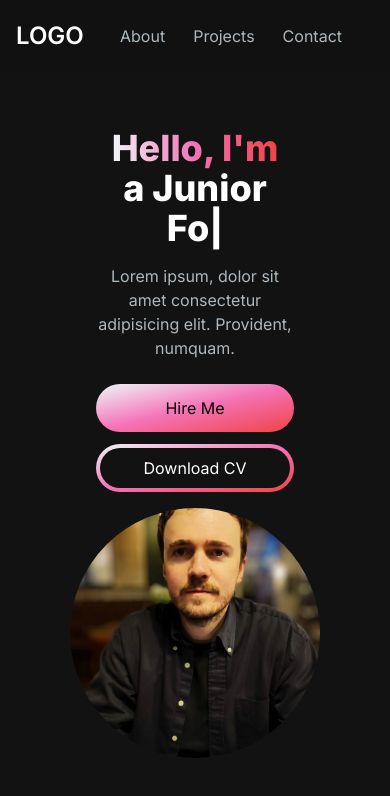
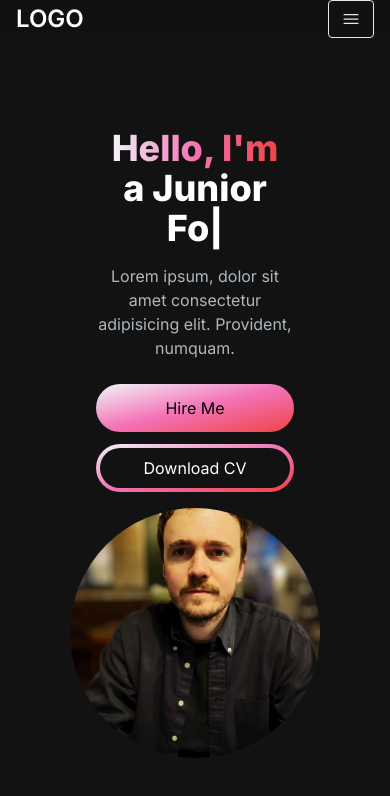
Before and after one commit to rhysmoggs/portfolio2024, a Next.js app: page / in a window 390 px wide. Shown: the top 796 px of the page. Built offline with nearby package versions, Linux system fonts and the light colour scheme.

Commit message:
install heroicons and add icons for mobile navbar

```diff
--- a/app/components/Navbar.jsx
+++ b/app/components/Navbar.jsx
@@ -1,6 +1,8 @@
+'use client'
 import Link from 'next/link'
-import React from 'react'
+import React, { useState } from 'react'
 import NavLink from '../NavLink'
+import { Bars3Icon, XMarkIcon } from '@heroicons/react/24/solid'
 
 const navLinks = [
   {
@@ -18,6 +20,7 @@ const navLinks = [
 ]
 
 const Navbar = () => {
+  const [navbarOpen, setNavbarOpen] = useState(false)
   return (
     <nav className='fixed top-0 left-0 right-0 z-10 bg-[#121212] bg-opacity-90'>
       <div className='flex flex-wrap items-center justify-between mx-auto px-4'>
@@ -27,7 +30,18 @@ const Navbar = () => {
         >
           LOGO
         </Link>
-        <div className='menu block md:w-auto id="navbar'>
+        <div className='mobile-menu block md:hidden'>
+          {!navbarOpen ? (
+            <button className='flex items-center px-3 py-2 border rounded border-slate-200 text-slate-200 hover:text-white hover:border-white'>
+              <Bars3Icon className='h-5 w-5' />
+            </button>
+          ) : (
+            <button className='flex items-center px-3 py-2 border rounded border-slate-200 text-slate-200 hover:text-white hover:border-white'>
+              <XMarkIcon className='h-5 w-5' />
+            </button>
+          )}
+        </div>
+        <div className='menu hidden md:block md:w-auto id="navbar'>
           <ul className='flex p-4 md:p-0 md:flex-row md:space-x-8 mt-0'>
             {navLinks.map((link, index) => (
               <li key={index}>
--- a/package.json
+++ b/package.json
@@ -9,6 +9,7 @@
     "lint": "next lint"
   },
   "dependencies": {
+    "@heroicons/react": "^2.1.1",
     "next": "14.1.0",
     "react": "^18",
     "react-dom": "^18",
```
Also changed, not shown: 1 other file (tests, documents, lock files or other folders).
